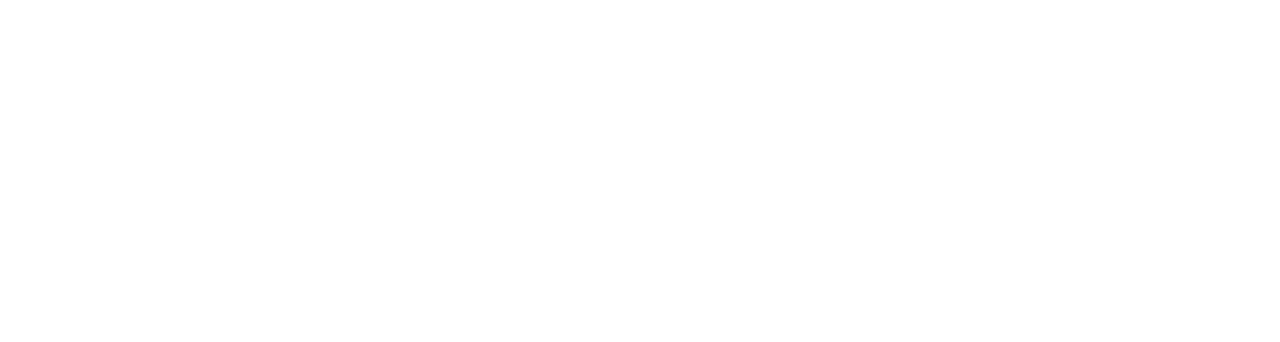
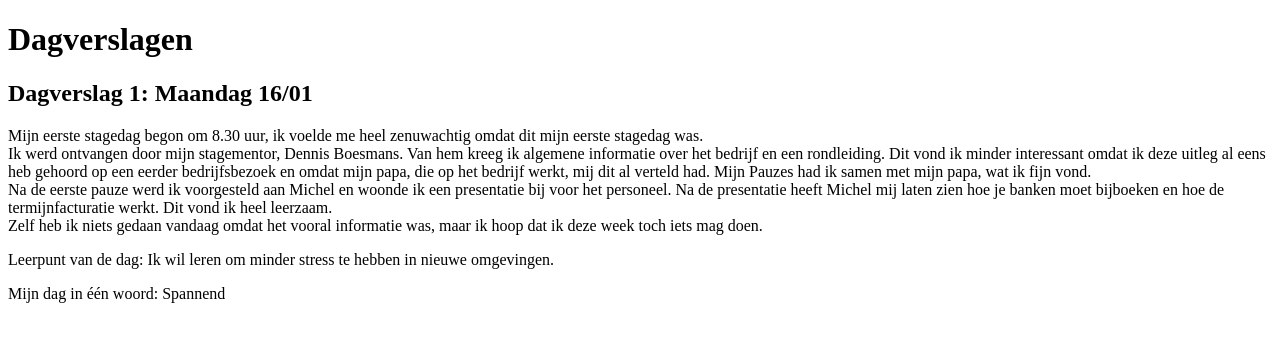
Before and after one commit to LaraV-immalle/LaraV-immalle.github.io, a plain HTML site: page LaraV_Dagverslagen/index.html in a window 1280 px wide. Drawn offline with Linux system fonts and the light colour scheme.

Commit message:
Dagverslag 1

```diff
--- a/LaraV_Dagverslagen/index.html
+++ b/LaraV_Dagverslagen/index.html
@@ -7,6 +7,21 @@
     <title>Dagverslagen Lara</title>
 </head>
 <body>
-
+    <header>
+        <h1>Dagverslagen</h1>
+    </header>
+    <article>
+        <section>
+            <h2>Dagverslag 1: Maandag 16/01</h2>
+            <p>
+                Mijn eerste stagedag begon om 8.30 uur, ik voelde me heel zenuwachtig omdat dit mijn eerste stagedag was. </br>
+                Ik werd ontvangen door mijn stagementor, Dennis Boesmans. Van hem kreeg ik algemene informatie over het bedrijf en een rondleiding. Dit vond ik minder interessant omdat ik deze uitleg al eens heb gehoord op een eerder bedrijfsbezoek en omdat mijn papa, die op het bedrijf werkt, mij dit al verteld had. Mijn Pauzes had ik samen met mijn papa, wat ik fijn vond. </br>
+                Na de eerste pauze werd ik voorgesteld aan Michel en woonde ik een presentatie bij voor het personeel. Na de presentatie heeft Michel mij laten zien hoe je banken moet bijboeken en hoe de termijnfacturatie werkt. Dit vond ik heel leerzaam.  </br>
+                Zelf heb ik niets gedaan vandaag omdat het vooral informatie was, maar ik hoop dat ik deze week toch iets mag doen.
+            </p>
+            <p>Leerpunt van de dag: Ik wil leren om minder stress te hebben in nieuwe omgevingen.</p>
+            <p>Mijn dag in één woord: Spannend</p>
+        </section>
+    </article>
 </body>
 </html>
```
